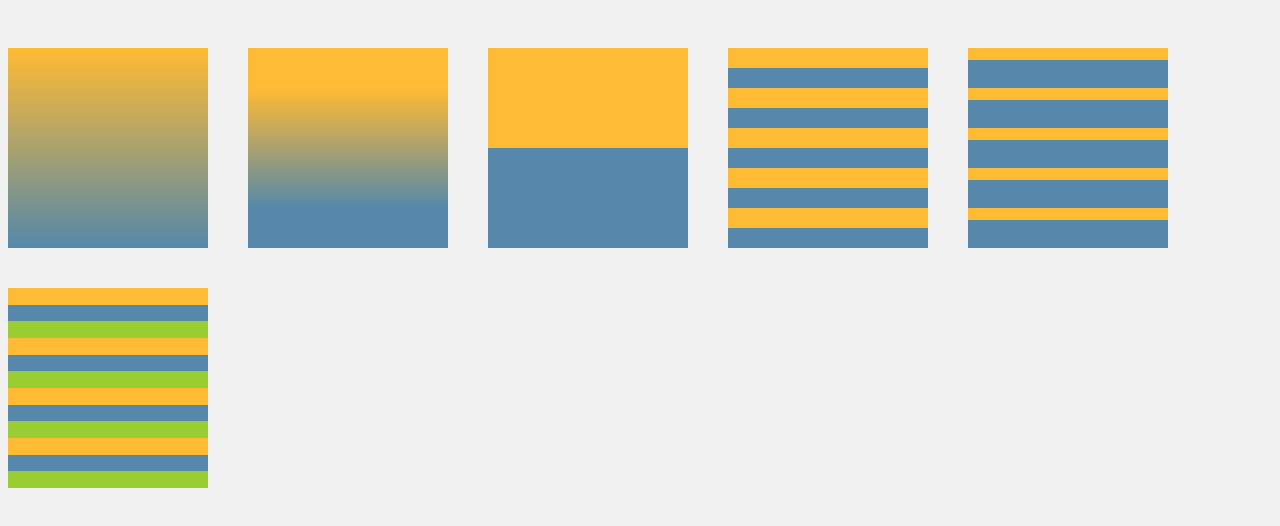
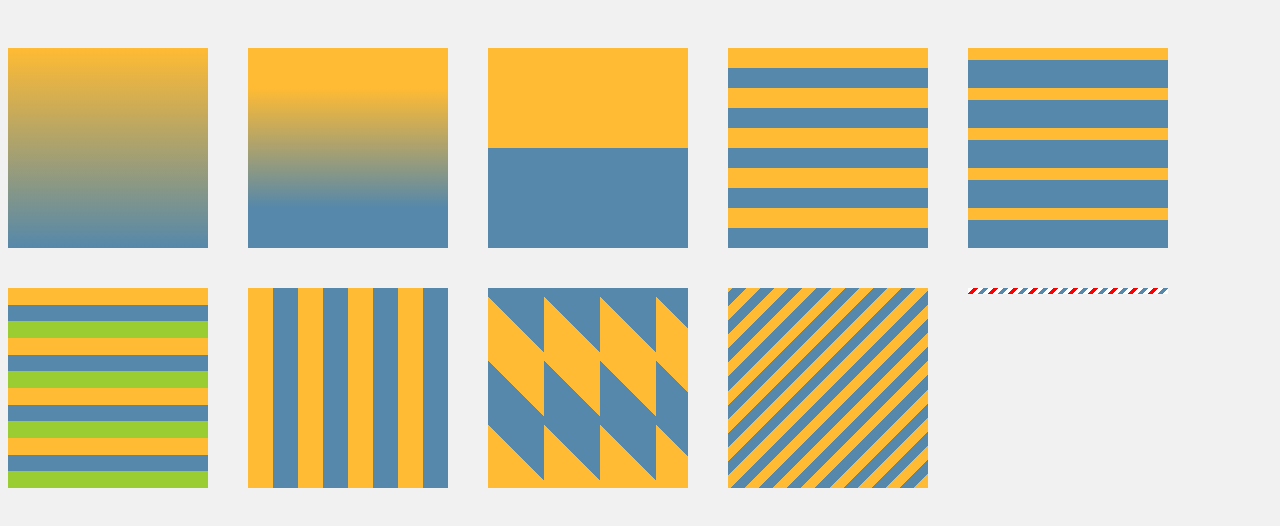
Before and after one commit to gitFuns/practiceDemos, a plain HTML site: page css secret/背景渐变.html in a window 1280 px wide. Drawn offline with Linux system fonts and the light colour scheme.

```diff
--- a/css secret/背景渐变.html
+++ b/css secret/背景渐变.html
@@ -52,6 +52,34 @@
             background: linear-gradient(#fb3 33.3%, #58a 0, #58a 66.6%, yellowgreen 0);
             background-size: 100% 50px;
         }
+
+        .test6 {
+            width: 200px;
+            height: 200px;
+            background: linear-gradient(to right, #fb3 50%, #58a 0);
+            background-size: 50px 100%;
+        }
+
+        .test7 {
+            width: 200px;
+            height: 200px;
+            background: linear-gradient(45deg, #fb3 25%, #58a 0, #58a 50%, #fb3 0, #fb3 75%, #58a 0);
+            background-size: 56px;
+        }
+
+        .test8 {
+            width: 200px;
+            height: 200px;
+            background: repeating-linear-gradient(-45deg, #fb3, #fb3 10px, #58a 0, #58a 20px);
+        }
+
+        .test9 {
+            width: 200px;
+            height: 200px;
+            /*background: repeating-linear-gradient(90deg, #fff 0, #fff 10px, #58a 10px, #58a 20px, #fff 20px, #fff 30px, red 30px, red 40px, #fff 40px, #fff 50px) repeat-x ;*/
+            background: repeating-linear-gradient(-45deg, #fff 0, #fff 20%, #58a 20%, #58a 40%, #fff 40%, #fff 60%, red 60%, red 80%, #fff 80%, #fff 100%) repeat-x ;
+            background-size: 20px 6px;
+        }
     </style>
 </head>
 <body>
@@ -61,5 +89,9 @@
     <div class="test3"></div>
     <div class="test4"></div>
     <div class="test5"></div>
+    <div class="test6"></div>
+    <div class="test7"></div>
+    <div class="test8"></div>
+    <div class="test9"></div>
 </body>
 </html>
```
